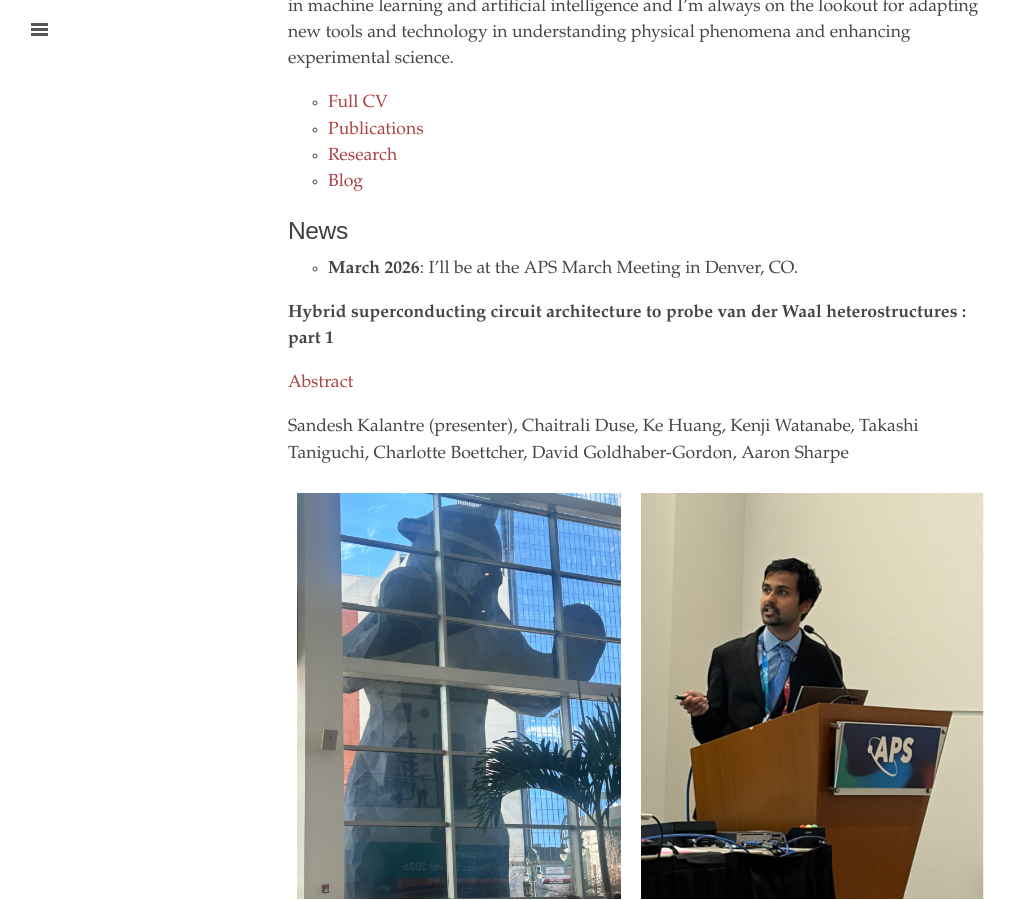
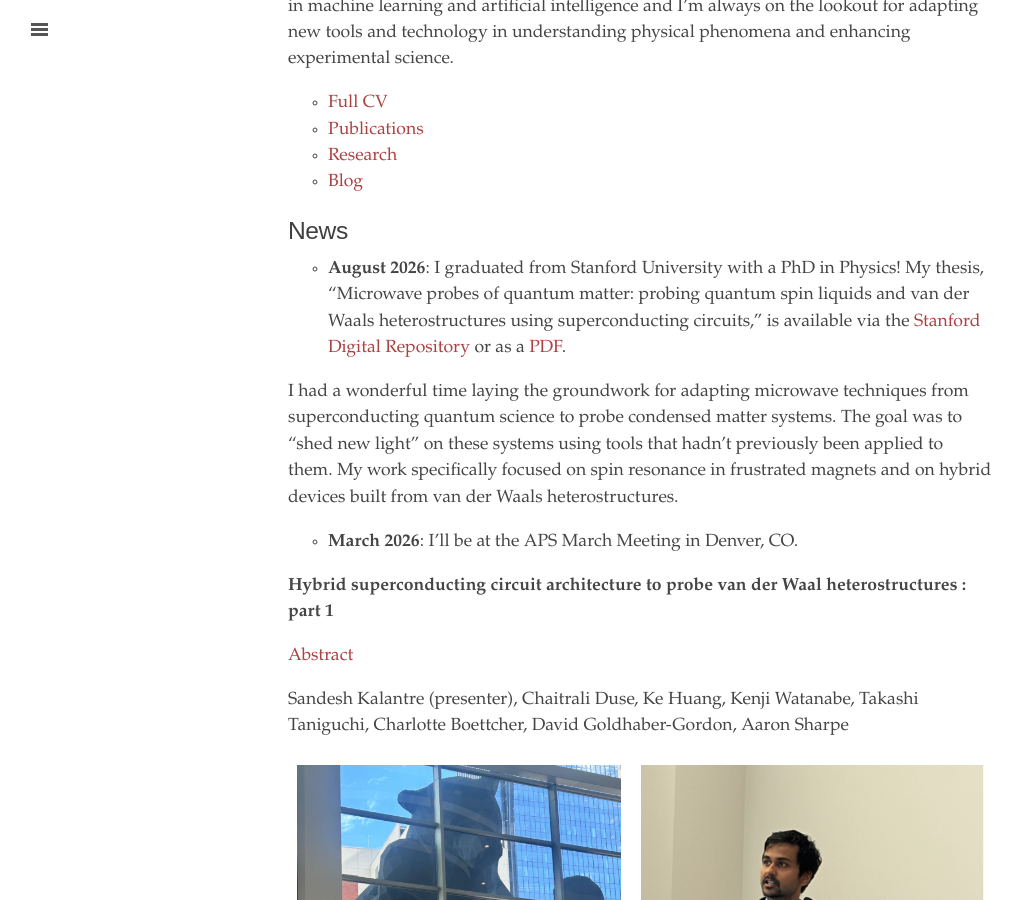
Before and after one commit to sandeshkalantre/sandeshkalantre.github.io, a Jekyll site: the page built from index.md, in a window 1280 px wide and 900 px high, scrolled down 649 px. Shown: the whole window, without its empty margins (0-1023 px from the left). Built offline with Jekyll 4.4.1, drawn with Linux system fonts in a browser that asks for light colours.

Commit message:
Add PhD graduation news and thesis links
Add August 2026 news item announcing graduation, linking to the
Stanford Digital Repository record and a local PDF copy of the thesis.

Co-Authored-By: Claude Sonnet 5 <noreply@anthropic.com>

```diff
--- a/index.md
+++ b/index.md
@@ -13,6 +13,10 @@ I'm currently a Knight-Hennessy fellow at Stanford University. I am part of the
 - [Blog](/blog_index)
 
 # News
+- **August 2026**: I graduated from Stanford University with a PhD in Physics! My thesis, "Microwave probes of quantum matter: probing quantum spin liquids and van der Waals heterostructures using superconducting circuits," is available via the [Stanford Digital Repository](https://purl.stanford.edu/yq629bd4681) or as a [PDF](/assets/Kalantre_thesis_microwave_probes_final.pdf).
+
+I had a wonderful time laying the groundwork for adapting microwave techniques from superconducting quantum science to probe condensed matter systems. The goal was to "shed new light" on these systems using tools that hadn't previously been applied to them. My work specifically focused on spin resonance in frustrated magnets and on hybrid devices built from van der Waals heterostructures.
+
 - **March 2026**: I'll be at the APS March Meeting in Denver, CO.
 
 **Hybrid superconducting circuit architecture to probe van der Waal heterostructures : part 1**
```
Also changed, not shown: 1 other file.
